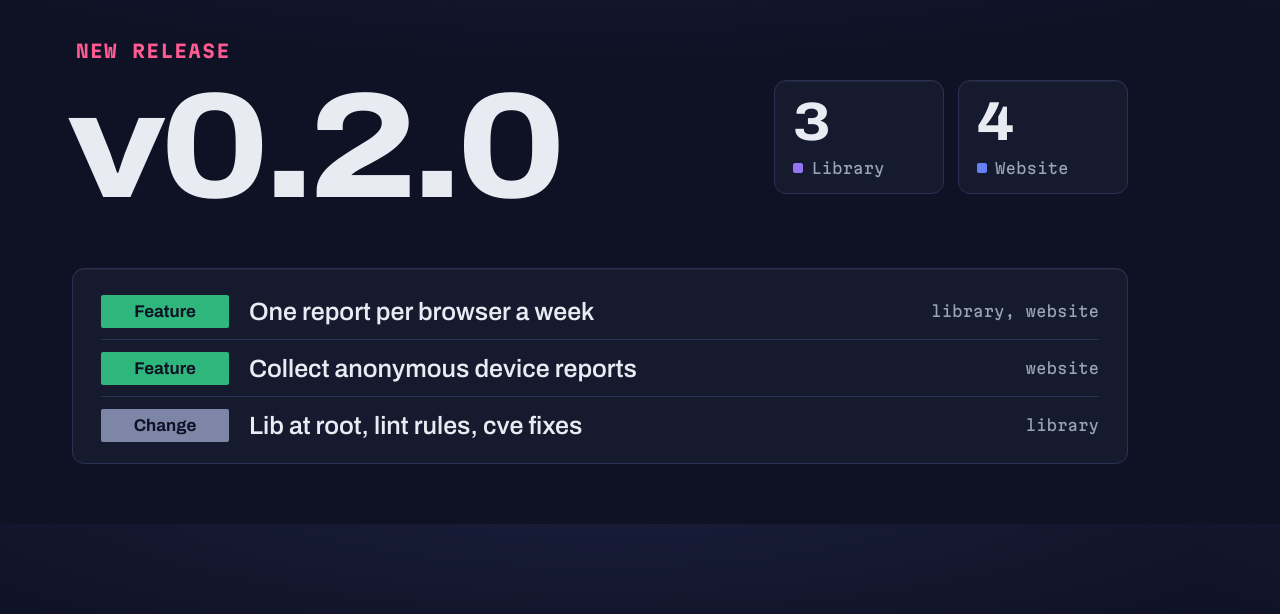
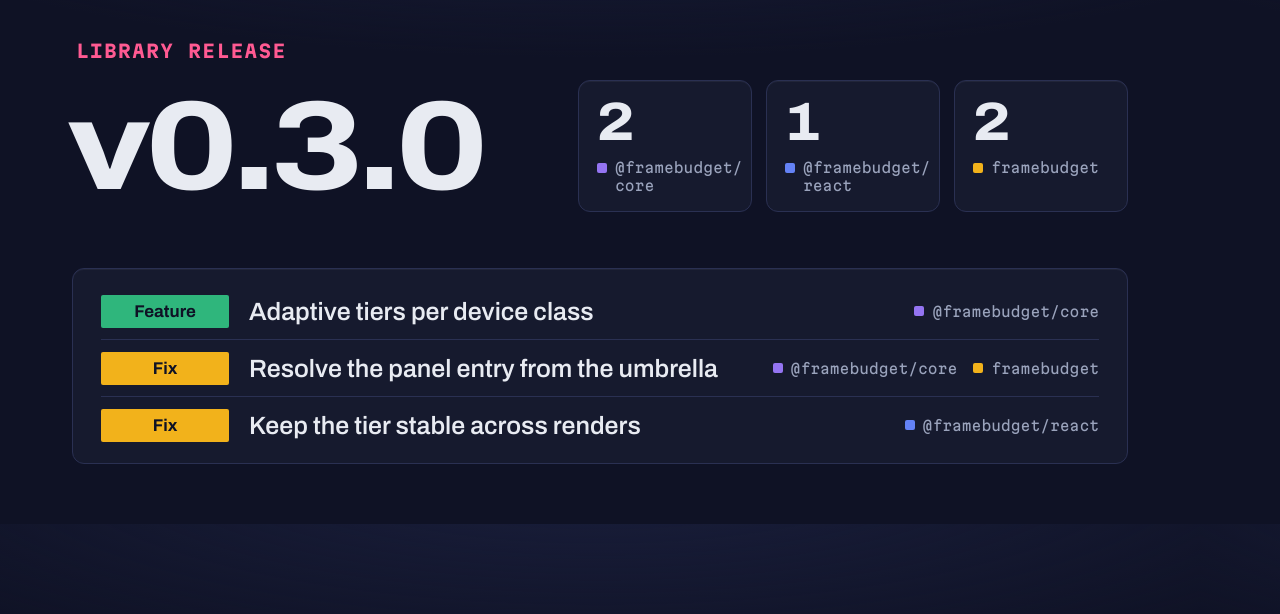
Before and after one commit to framebudget/assets, a plain HTML site: page brand/build/release.html in a window 1280 px wide. Shown: the part 106-720 px from the top of the page. Drawn offline with Linux system fonts and the light colour scheme.

Commit message:
feat(brand): add section label and counts to card
- add an fb:label slot above the version
- draw 1 to 3 count cards colored by position, one per release section
- list section titles with matching dots on each change row

Co-Authored-By: Claude <noreply@anthropic.com>

```diff
--- a/brand/build/release.html
+++ b/brand/build/release.html
@@ -4,8 +4,11 @@
 <meta charset="utf-8">
 <title>framebudget release art source</title>
 <!--
-  Render at 1200x630 with scripts/release/render-art.mjs, which fills the
-  fb:* slots below. The sample content shows what a release looks like.
+  Render at 1200x630 with scripts/release/render-art.mjs (framebudget/core), which
+  fills the fb:* slots below from the notes.json of a release: fb:date, fb:label,
+  fb:version, fb:counts (1 to 3 cards, one per release.config.json section, colored
+  by position) and fb:changes (each change lists its section titles). The sample
+  content is a library release; open this file to preview it.
 -->
 <link rel="stylesheet" href="../tokens.css">
 <style>
@@ -59,16 +62,31 @@
     text-transform: uppercase;
   }
 
-  /* The version shrinks to fit left of the counts and stays centered in its band. */
-  .version {
+  /* The version and the counts share one band; the version takes what the counts
+     leave and its type shrinks to fit that width (--chars is its length). */
+  .headline {
     position: absolute;
     top: 178px;
     left: 68px;
+    right: 72px;
     display: flex;
     align-items: center;
+    gap: 36px;
     height: 150px;
+  }
+
+  .version {
+    flex: 1;
+    min-width: 0;
+    height: 150px;
+    display: flex;
+    align-items: center;
     margin: 0;
-    font-size: min(150px, calc(1150px / var(--chars)));
+    container-type: inline-size;
+  }
+
+  .version span {
+    font-size: min(150px, calc(160cqi / var(--chars)));
     font-weight: 780;
     font-stretch: 116%;
     letter-spacing: -0.035em;
@@ -77,15 +95,15 @@
   }
 
   .counts {
-    position: absolute;
-    top: 186px;
-    right: 72px;
+    flex: none;
+    align-self: flex-start;
     display: flex;
     gap: 14px;
+    margin-top: 8px;
   }
 
   .count {
-    width: 132px;
+    width: 136px;
     padding: 14px 18px 16px;
     border: 1px solid var(--color-border);
     border-radius: var(--radius-panel);
@@ -101,22 +119,31 @@
     line-height: 1;
   }
 
+  /* A long title wraps after its scope (render-art puts a <wbr> after each "/"). */
   .count span {
-    display: flex;
-    align-items: center;
-    gap: 8px;
+    position: relative;
+    display: block;
     margin-top: 10px;
+    padding-left: 18px;
     color: var(--color-muted);
     font-family: var(--font-mono);
-    font-size: 15px;
+    font-size: 14px;
+    line-height: 1.3;
   }
 
-  .count span::before {
+  .count span::before,
+  .section::before {
     content: "";
     width: 10px;
     height: 10px;
     border-radius: var(--radius-segment);
     background: var(--c);
+  }
+
+  .count span::before {
+    position: absolute;
+    top: 4px;
+    left: 0;
   }
 
   .changes {
@@ -166,11 +193,19 @@
     white-space: nowrap;
   }
 
-  .change .areas {
+  .change .sections {
     flex: none;
+    display: flex;
+    gap: 16px;
     color: var(--color-muted);
     font-family: var(--font-mono);
-    font-size: 15px;
+    font-size: 14px;
+  }
+
+  .section {
+    display: flex;
+    align-items: center;
+    gap: 8px;
   }
 
   .change.empty {
@@ -187,26 +222,31 @@
   .fixes { --c: var(--fb-amber); }
   .performance { --c: var(--fb-cyan); }
   .other { --c: var(--fb-pewter); }
-  .library { --c: var(--fb-violet); }
-  .website { --c: var(--fb-blue); }
+  /* Sections, by their position in release.config.json. */
+  .s1 { --c: var(--fb-violet); }
+  .s2 { --c: var(--fb-blue); }
+  .s3 { --c: var(--fb-amber); }
 </style>
 </head>
 <body>
   <img class="logo" src="../logo/lockup-dark.svg" alt="framebudget">
   <!-- fb:date --><div class="date"><span>released</span> 2026-10-03</div><!-- /fb:date -->
-  <div class="label">New release</div>
-  <!-- fb:version --><h1 class="version" style="--chars: 6">v0.2.0</h1><!-- /fb:version -->
-  <!-- fb:counts -->
-  <div class="counts">
-    <div class="count library"><b>3</b><span>Library</span></div>
-    <div class="count website"><b>4</b><span>Website</span></div>
+  <!-- fb:label --><div class="label">Library release</div><!-- /fb:label -->
+  <div class="headline">
+    <!-- fb:version --><h1 class="version" style="--chars: 6"><span>v0.3.0</span></h1><!-- /fb:version -->
+    <!-- fb:counts -->
+    <div class="counts">
+      <div class="count s1"><b>2</b><span>@framebudget/<wbr>core</span></div>
+      <div class="count s2"><b>1</b><span>@framebudget/<wbr>react</span></div>
+      <div class="count s3"><b>2</b><span>framebudget</span></div>
+    </div>
+    <!-- /fb:counts -->
   </div>
-  <!-- /fb:counts -->
   <!-- fb:changes -->
   <div class="changes">
-    <div class="change features"><span class="kind">Feature</span><span class="text">One report per browser a week</span><span class="areas">library, website</span></div>
-    <div class="change features"><span class="kind">Feature</span><span class="text">Collect anonymous device reports</span><span class="areas">website</span></div>
-    <div class="change other"><span class="kind">Change</span><span class="text">Lib at root, lint rules, cve fixes</span><span class="areas">library</span></div>
+    <div class="change features"><span class="kind">Feature</span><span class="text">Adaptive tiers per device class</span><span class="sections"><span class="section s1">@framebudget/core</span></span></div>
+    <div class="change fixes"><span class="kind">Fix</span><span class="text">Resolve the panel entry from the umbrella</span><span class="sections"><span class="section s1">@framebudget/core</span><span class="section s3">framebudget</span></span></div>
+    <div class="change fixes"><span class="kind">Fix</span><span class="text">Keep the tier stable across renders</span><span class="sections"><span class="section s2">@framebudget/react</span></span></div>
   </div>
   <!-- /fb:changes -->
   <script>
```
